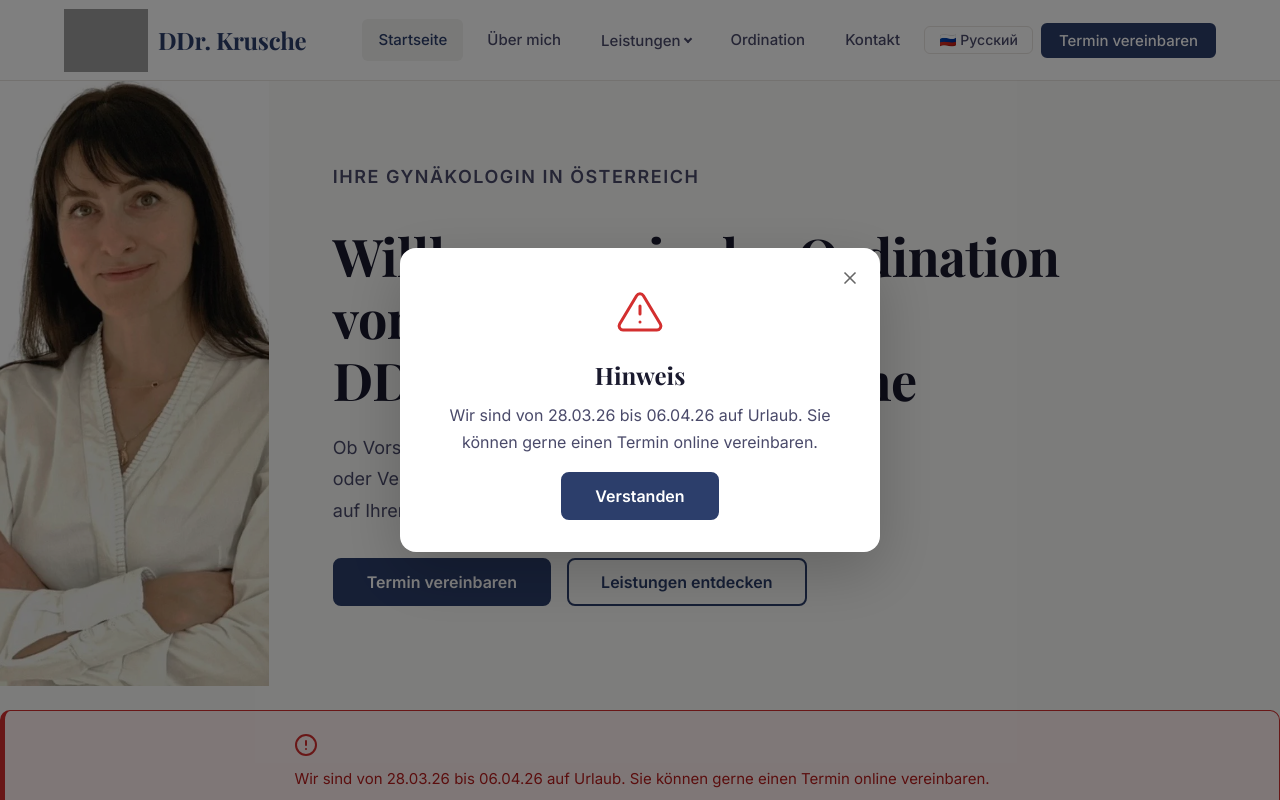
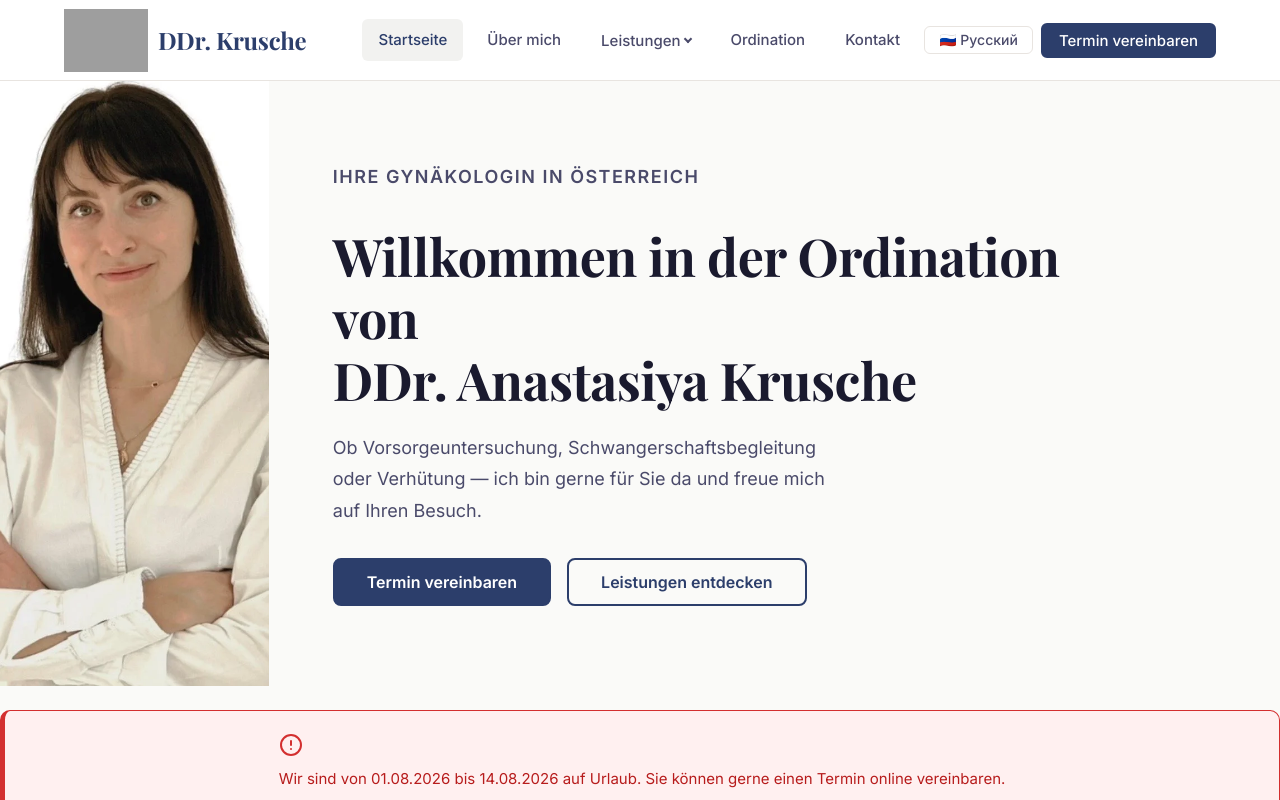
Before and after one commit to NicolasKrusche/DDR_Krusche, a React (Vite) app in the folder react-app/: page / in a window 1280 px wide. Shown: the top 800 px of the page. Built offline with nearby package versions, Linux system fonts and the light colour scheme; grey boxes are pictures that could not be loaded; a web font is replaced by a local one.

Commit message:
changed holiday

```diff
--- a/react-app/src/data/translations.js
+++ b/react-app/src/data/translations.js
@@ -29,7 +29,7 @@ const translations = {
     heroBtn2: 'Leistungen entdecken',
 
     // Vacation Banner
-    vacationBanner: 'Wir sind von 28.03.26 bis 06.04.26 auf Urlaub. Sie können gerne einen Termin online vereinbaren.',
+    vacationBanner: 'Wir sind von 01.08.2026 bis 14.08.2026 auf Urlaub. Sie können gerne einen Termin online vereinbaren.',
     vacationPopupTitle: 'Hinweis',
     vacationPopupBtn: 'Verstanden',
 
@@ -257,7 +257,7 @@ const translations = {
     heroBtn2: 'Услуги',
 
     // Vacation Banner
-    vacationBanner: 'Мы в отпуске с 28.03.26 по 06.04.26. Вы можете записаться на прием онлайн.',
+    vacationBanner: 'Мы в отпуске с 01.08.2026 по 14.08.2026. Вы можете записаться на прием онлайн.',
     vacationPopupTitle: 'Важно',
     vacationPopupBtn: 'Понятно',
 
--- a/react-app/src/pages/Home.jsx
+++ b/react-app/src/pages/Home.jsx
@@ -4,7 +4,7 @@ import { useLanguage } from '../context/LanguageContext';
 
 export default function Home() {
   const { t } = useLanguage();
-  const [showVacationPopup, setShowVacationPopup] = useState(true);
+  const [showVacationPopup, setShowVacationPopup] = useState(false);
 
   return (
     <>
```
